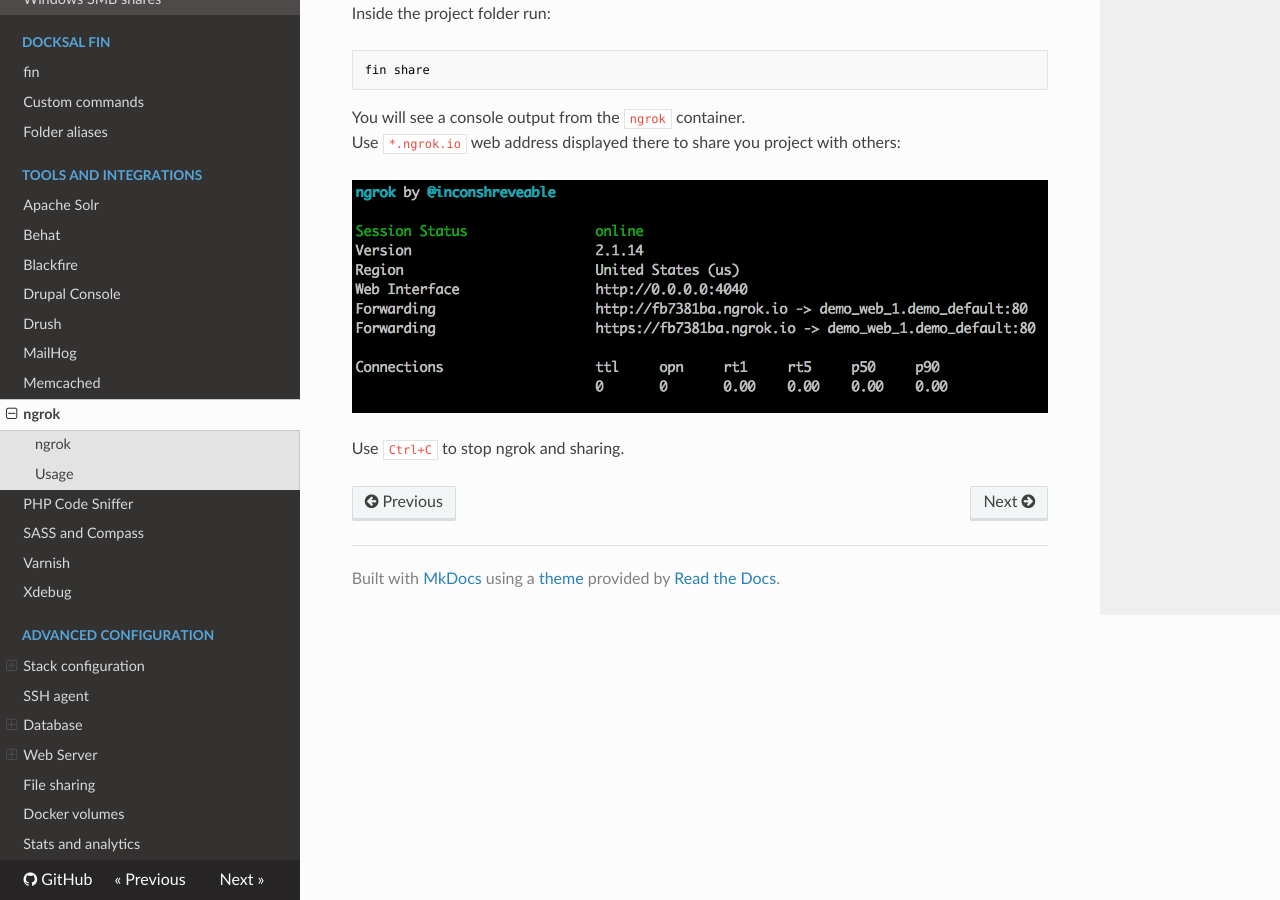
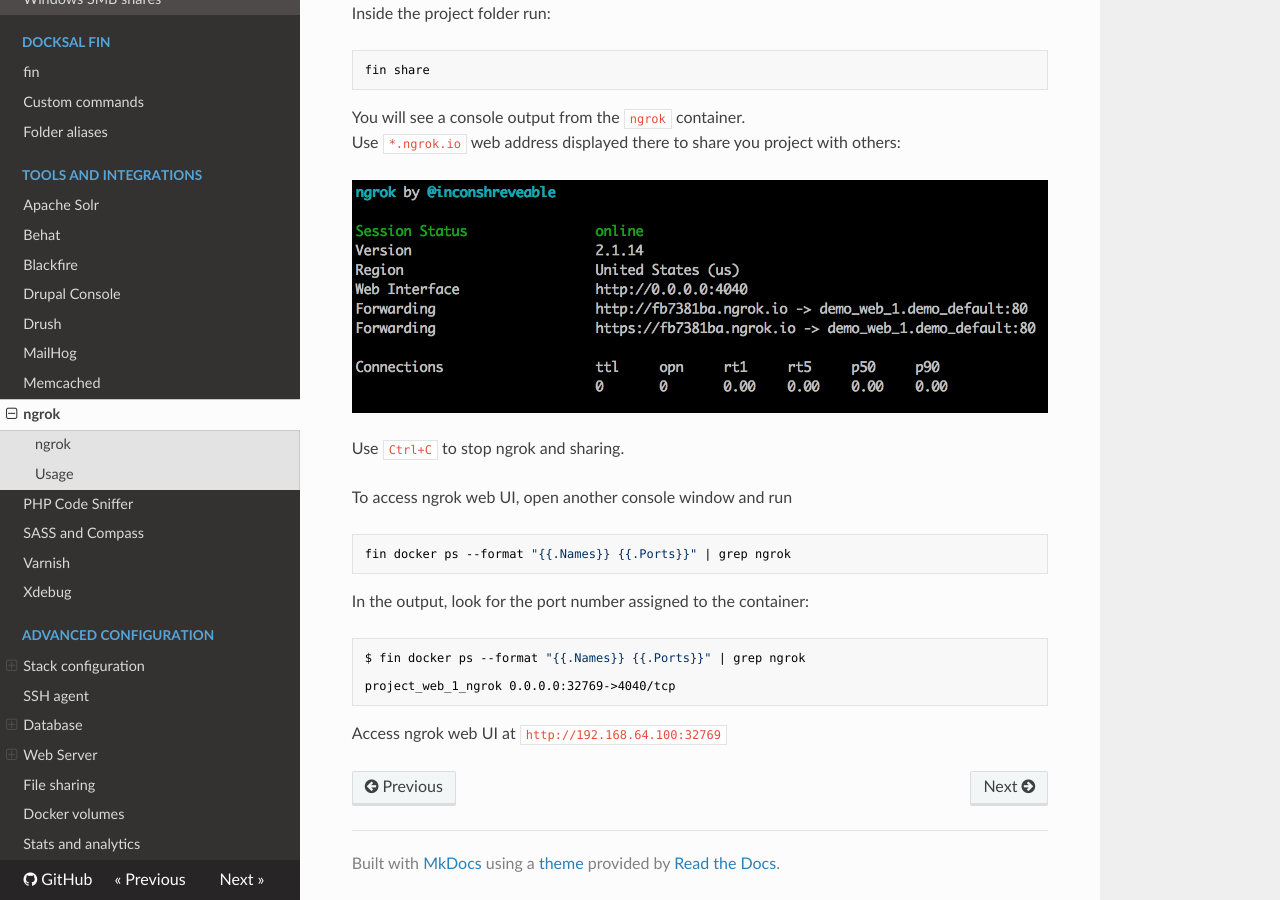
Before and after one commit to docksal/docksal, an MkDocs documentation site: the page built from docs/tools/ngrok.md, in a window 1280 px wide and 900 px high, scrolled down 511 px. Built offline with MkDocs 1.6.1, drawn with Linux system fonts in a browser that asks for light colours; nearby versions of some CDN libraries; old or Windows-style settings are respelled for this version of MkDocs.

Commit message:
1.29.3 Expose ngrok web UI on a random port. Fixes #379
This a temporary solution. Ideally, this should be routed via vhost-proxy.

````diff
--- a/docs/tools/ngrok.md
+++ b/docs/tools/ngrok.md
@@ -24,3 +24,19 @@ Use `*.ngrok.io` web address displayed there to share you project with others:
 ![](../_img/ngrok.png)
 
 Use `Ctrl+C` to stop ngrok and sharing.
+
+To access ngrok web UI, open another console window and run
+
+```bash
+fin docker ps --format "{{.Names}} {{.Ports}}" | grep ngrok
+```
+
+In the output, look for the port number assigned to the container:
+
+```bash
+$ fin docker ps --format "{{.Names}} {{.Ports}}" | grep ngrok
+
+project_web_1_ngrok 0.0.0.0:32769->4040/tcp
+```
+
+Access ngrok web UI at `http://192.168.64.100:32769`
````
Also changed, not shown: 1 other file.
